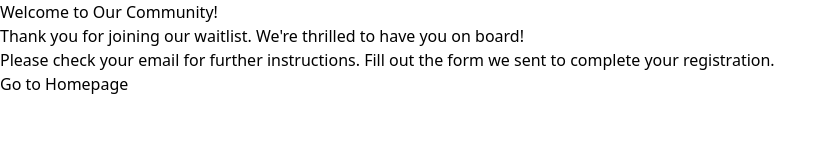
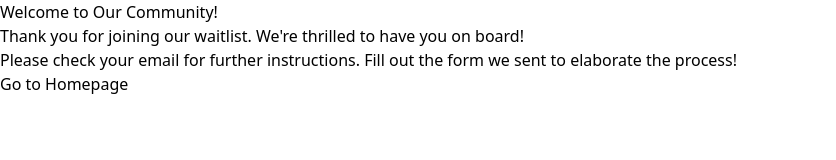
Before and after one commit to MUGISHA-Pascal/Student-Mentorship-Website, a React (Vite) app: page /welcome in a window 1280 px wide. Shown: the top 160 px of the page, without its empty margins (0-836 px from the left). Built offline with nearby package versions, Linux system fonts and the light colour scheme.

Commit message:
fixed a little error

```diff
--- a/src/App.tsx
+++ b/src/App.tsx
@@ -7,8 +7,8 @@ import Login from './pages/login';
 import Register from './pages/register';
 import Navbar from './components/navbar';
 import Join from './pages/join';
+import Footer from './components/footer';
 import Welcome from './pages/welcome';
-import Footer from './components/footer';
 
 
 interface LayoutProps {
--- a/src/pages/welcome.jsx
+++ b/src/pages/welcome.tsx
@@ -9,7 +9,7 @@ const Welcome = () => {
           Thank you for joining our waitlist. We're thrilled to have you on board!
         </p>
         <p className="mb-6 text-center text-gray-700">
-          Please check your email for further instructions. Fill out the form we sent to complete your registration.
+          Please check your email for further instructions. Fill out the form we sent to elaborate the process!
         </p>
         <Link to="/">
           <button className="w-full bg-blue-500 text-white py-2 rounded hover:bg-blue-600 transition duration-300">
```
